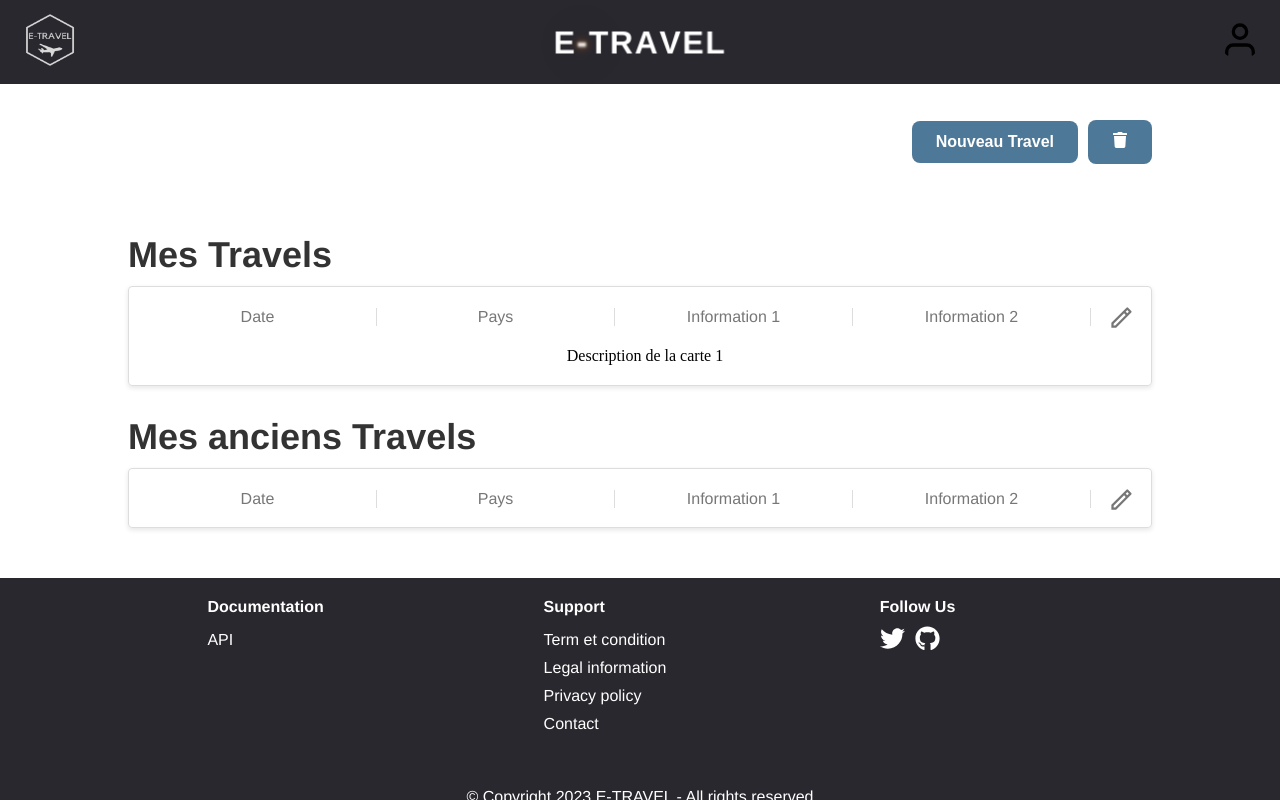
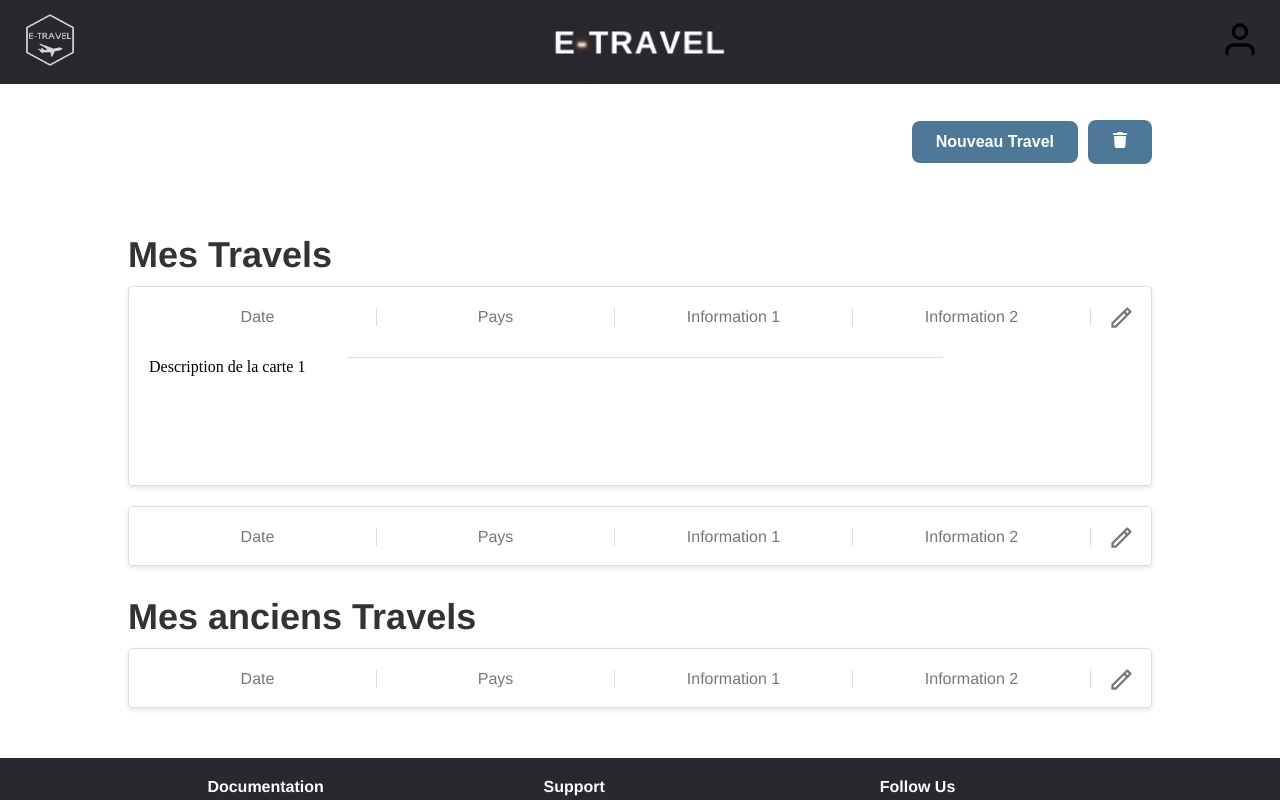
Before and after one commit to ProximaPolaris/etravel, a Next.js app in the folder e-travel-front/: page /home in a window 1280 px wide. Both pictures are taken after a click on the button 1121 px from the left and 326 px from the top of the page. Built offline with nearby package versions, Linux system fonts and the light colour scheme.

Commit message:
feat(style) : finish extended card

```diff
--- a/e-travel-front/src/pages/home.tsx
+++ b/e-travel-front/src/pages/home.tsx
@@ -1,4 +1,4 @@
-import React, { useState } from 'react';
+import React, { useState, useEffect } from 'react';
 import Header from '../components/Header/Header';
 import styles from '../styles/pages/Home.module.scss';
 import { FaTrash } from 'react-icons/fa';
@@ -7,7 +7,7 @@ import Footer from '../components/Footer/Footer';
 import Link from 'next/link';
 
 const HomePage = () => {
-  const [expandedCard, setExpandedCard] = useState<{ id: string, description: string } | null>(null);
+  const [expandedCard, setExpandedCard] = useState<{ id: string; description: string } | null>(null);
 
   const handleCardClick = (cardId: string, cardDescription: string) => {
     if (expandedCard && expandedCard.id === cardId) {
@@ -16,6 +16,19 @@ const HomePage = () => {
       setExpandedCard({ id: cardId, description: cardDescription });
     }
   };
+
+  useEffect(() => {
+    if (expandedCard) {
+      const timer = setTimeout(() => {
+        const cardOpenElement = document.querySelector(`.${styles.card_open}`) as HTMLElement;
+        if (cardOpenElement) {
+          cardOpenElement.style.opacity = '1';
+        }
+      }, 200);
+
+      return () => clearTimeout(timer);
+    }
+  }, [expandedCard]);
 
   return (
     <>
@@ -38,7 +51,7 @@ const HomePage = () => {
                     </div>
                     <div
                         className={`${styles.card} ${expandedCard && expandedCard.id === '1' ? styles.expanded : ''}`}
-              id='1'
+                        id="1"
                         onClick={() => handleCardClick('1', 'Description de la carte 1')}
                     >
                         <div className={styles.card_closed}>
@@ -62,6 +75,44 @@ const HomePage = () => {
                         </div>
                         {expandedCard && expandedCard.id === '1' && (
                             <div className={styles.card_open}>
+                                <div className={styles.content1}>
+
+                                </div>
+                                <div className={styles.description}>
+                                    <p>{expandedCard.description}</p>
+                                </div>
+                            </div>
+                        )}
+                    </div>
+                    <div
+                        className={`${styles.card} ${expandedCard && expandedCard.id === '2' ? styles.expanded : ''}`}
+                        id="2"
+                        onClick={() => handleCardClick('2', 'Description de la carte 2')}
+                    >
+                        <div className={styles.card_closed}>
+                            <div className={styles.info}>
+                                <p>Date</p>
+                            </div>
+                            <div className={styles.info}>
+                                <p>Pays</p>
+                            </div>
+                            <div className={styles.info}>
+                                <p>Information 1</p>
+                            </div>
+                            <div className={`${styles.info} ${styles.information2}`}>
+                                <p>Information 2</p>
+                            </div>
+                            <div className={styles.button}>
+                                <button>
+                                    <RiPencilLine size={27} />
+                                </button>
+                            </div>
+                        </div>
+                        {expandedCard && expandedCard.id === '2' && (
+                            <div className={styles.card_open}>
+                                <div className={styles.content1}>
+
+                                </div>
                                 <div className={styles.description}>
                                     <p>{expandedCard.description}</p>
                                 </div>
@@ -73,7 +124,7 @@ const HomePage = () => {
                     </div>
                     <div
                         className={`${styles.card} ${expandedCard && expandedCard.id === '3' ? styles.expanded : ''}`}
-              id='3'
+                        id="3"
                         onClick={() => handleCardClick('3', 'Description de la carte 3')}
                     >
                     <div className={styles.card_closed}>
@@ -94,12 +145,17 @@ const HomePage = () => {
                             <RiPencilLine size={27} />
                         </button>
                         </div>
+                    </div>
                     {expandedCard && expandedCard.id === '3' && (
+                        <div className={styles.card_open}>
+                            <div className={styles.content1}>
+
+                            </div>
                             <div className={styles.description}>
                                 <p>{expandedCard.description}</p>
                             </div>
+                        </div>
                     )}
-                </div>
                     </div>
                 </div>
             </div>
--- a/e-travel-front/src/styles/pages/Home.module.scss
+++ b/e-travel-front/src/styles/pages/Home.module.scss
@@ -71,7 +71,7 @@
       }
 
       .card.expanded {
-        height: 100px;
+        height: 200px;
       }
 
       .card {
@@ -94,6 +94,25 @@
           transform: translateY(-5px);
           box-shadow: 0 4px 10px rgba(0, 0, 0, 0.2);
         }
+        .card_open {
+          opacity: 0;
+          transition: opacity 0.3s ease-in-out;
+          transition-delay: 0.2s;
+          padding: 10px;
+          width: 100%;
+          display: flex;
+          align-items: center;
+          justify-content: center;
+          flex-direction: column;
+          .content1 {
+            width: 60%;
+            border-top:1px solid #ddd;
+          }
+          .description {
+            width: 100%;
+          }
+        }
+
         .card_closed {
           display: flex;
           flex-direction: row;
```
Lines whose indentation alone changed are shown as unchanged.
